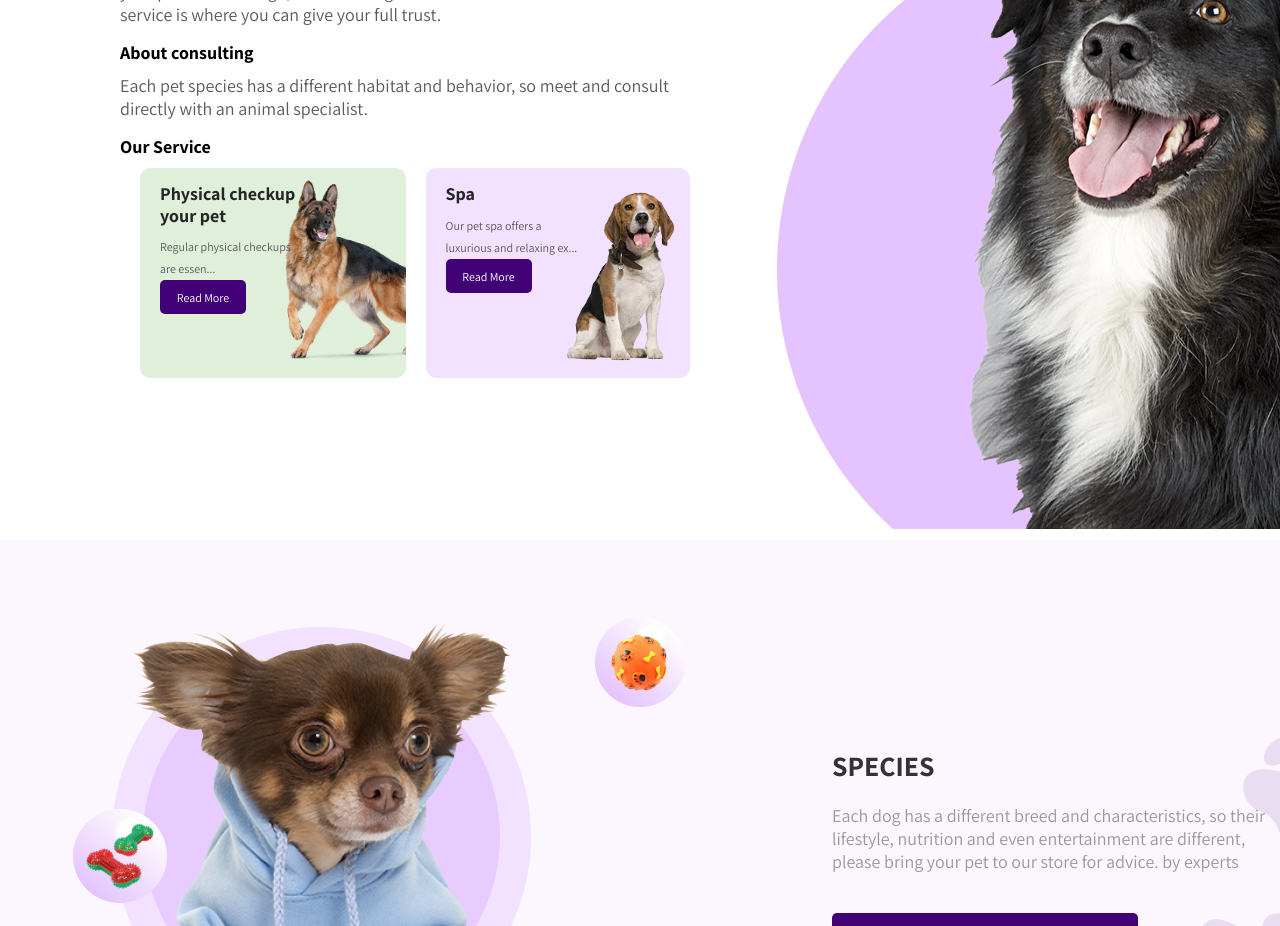
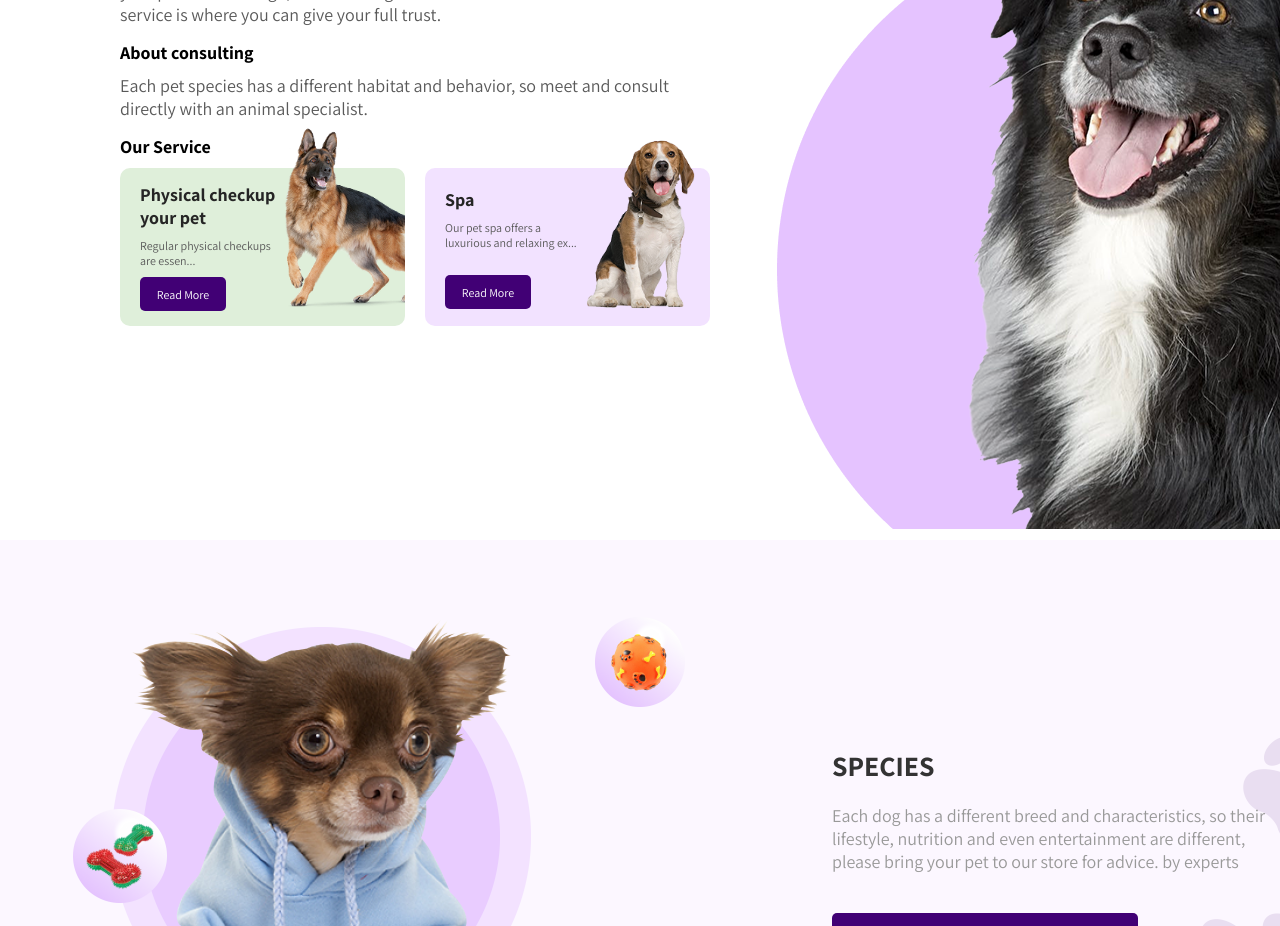
Before and after one commit to odinaM/Pet_Paradise, a React (Vite) app: page /about in a window 1280 px wide. Shown: the part 1340-2266 px from the top of the page. Built offline with nearby package versions, Linux system fonts and the light colour scheme; no server answers; the HTML template or start-up script is replaced by a standard one.

Commit message:
закончила страницу

```diff
--- a/src/pages/About/About.css
+++ b/src/pages/About/About.css
@@ -122,14 +122,14 @@
     margin-bottom: 10px;
 }
 /* карточки */
-.about .section-service_cards {
+ .section-about_cards {
   width: 100%;
   height: 158px;
   background-color: #FFFFFF;
   margin-bottom: 100px;
 }
 
-.about .service_cards_inner {
+.about_cards_inner {
   width: 590px;
   height: 100%;
   margin: 0 auto;
@@ -138,61 +138,60 @@
   gap: 20px;
 }
 
-.about .service_mini_card {
+ .about_mini_card {
   width: 285px;
   height: 158px;
   border-radius: 10px;
   border: none;
   position: relative;
   overflow: visible;
+
 }
-
-.about .mini_card_1 {
+ .about_mini_card_1 {
   background-color: #DFEFDA;
   padding-top: 15px;
   padding-left: 20px;
   padding-bottom: 15px;
 }
 
-.about .mini_card_2 {
+ .about_mini_card_2 {
   background-color: #F2E2FF;
  padding-top: 15px;
   padding-left: 20px;
   padding-bottom: 15px;
 }
 
-.about .service_card_info {
+.about_card_info {
   width: 139px;
   height: 128px;
   margin-left: 0;
   position: relative;
   z-index: 2;
 }
-
-.about .service_card_title {
+ .about_card_title {
   font-size: 18px;
   font-weight: bold;
-  line-height: 22px;
   color: #252525;
 }
-
-.about .service_card_title_2 {
+ .about_card_title_2 {
   display: flex;
   font-size: 18px;
   align-items: center;
   color: #252525;
+  margin-top: 5px;
 }
 
-.about .service_card_desc_1,
-.about .service_card_desc_2 {
+.about_card_desc_1,
+.about_card_desc_2 {
   font-size: 12px;
-  line-height: 22px;
   color: #595959;
-   margin-top: 9px;
-  margin-bottom: 0px;
+  margin-top: 9px;
+  margin-bottom: 9px;
 }
-
-.about .service_card_btn {
+.about_card_desc_2{
+  margin-bottom: 25px;
+}
+ .about_card_btn {
   width: 86px;
   height: 34px;
   border-radius: 5px;
@@ -202,13 +201,12 @@
   border: none;
 }
 
-.about .service_card_btn:hover {
+.about_card_btn:hover {
   border: 2px solid #410075;
   background-color: transparent;
   color: #410075;
 }
-
-.about .service_mini_card>img {
+ .about_mini_card>img {
   position: absolute;
   bottom: 0;
   right: 0;
--- a/src/pages/About/About.jsx
+++ b/src/pages/About/About.jsx
@@ -20,9 +20,9 @@ const servicesData = [
       fullDesc: "Regular physical checkups are essential for maintaining your pet's health and well-being. Our experienced veterinarians conduct thorough examinations to assess your pet's overall health, detect any potential issues, and provide preventative care. The checkup includes a review of your pet's medical history, a physical examination, and necessary diagnostic tests. We offer personalized advice and treatment plans to keep your pet healthy and happy, ensuring they receive the best possible care.",
       imgCard: dog1,
       imgModal: dogHelp1,
-      cardClass: 'mini_card_1',
-      titleClass: 'service_card_title',
-      descClass: 'service_card_desc_1',
+      cardClass: 'about_mini_card_1',
+      titleClass: 'about_card_title',
+      descClass: 'about_card_desc_1',
     },
     {
       id: 2,
@@ -31,9 +31,9 @@ const servicesData = [
       fullDesc: "Our pet spa offers a luxurious and relaxing experience for your furry friends. We provide a range of grooming services, including baths, haircuts, nail trimming, and ear cleaning, all designed to keep your pet looking and feeling their best. Our skilled groomers use gentle, pet-friendly products to ensure a soothing experience. Whether it's a refreshing bath or a full grooming session, your pet will leave our spa feeling pampered and rejuvenated.",
       imgCard: dog2,
       imgModal: dogHelp2,
-      cardClass: 'mini_card_2',
-      titleClass: 'service_card_title service_card_title_2',
-      descClass: 'service_card_desc_2',
+      cardClass: 'about_mini_card_2',
+      titleClass: 'about_card_title about_card_title_2',
+      descClass: 'about_card_desc_2',
     }
 ];
 function Modal({ card, onClose }) {
@@ -104,16 +104,16 @@ Loving and pampering your pet is not enough, it must also go hand in hand with t
           <p className="about_consulting-desc">Each pet species has a different habitat and behavior, so meet and consult directly with an animal specialist.</p>
           <p className="out_service">Our Service</p>
 
-          <section className="section-service_cards">
-        <div className="service_cards_inner">
+          <section className="section-about_cards">
+        <div className="about_cards_inner">
           {servicesData.map((card) => (
-            <div key={card.id} className={`service_mini_card ${card.cardClass}`}>
-              <div className="service_card_info">
+            <div key={card.id} className={`about_mini_card ${card.cardClass}`}>
+              <div className="about_card_info">
                 <h1 className={card.titleClass}>{card.title}</h1>
                 <p className={card.descClass}>{card.shortDesc}</p>
 
                 <button
-                  className="service_card_btn"
+                  className="about_card_btn"
                   onClick={() => setActiveCard(card)}
                 >
                   Read More
```
